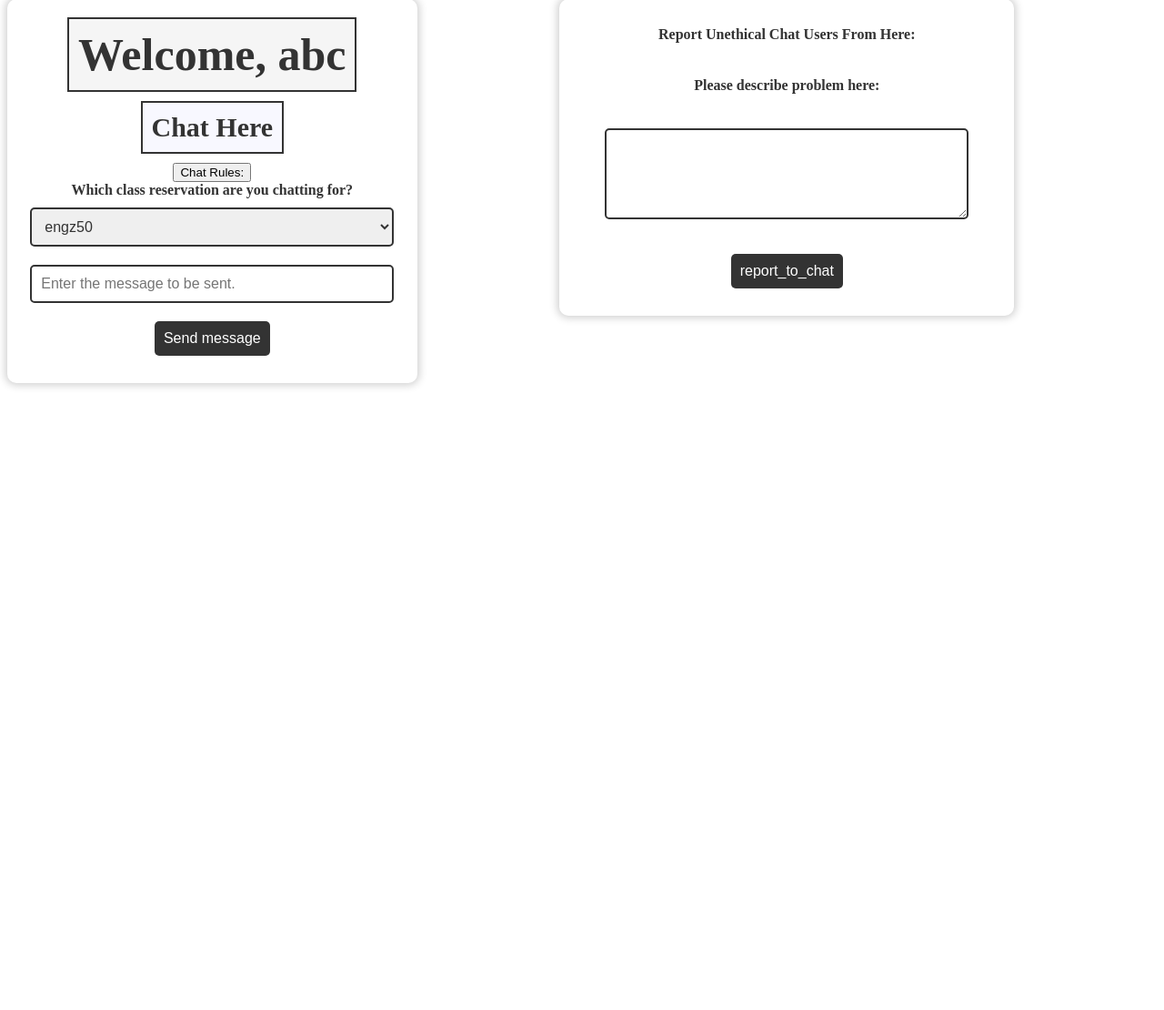
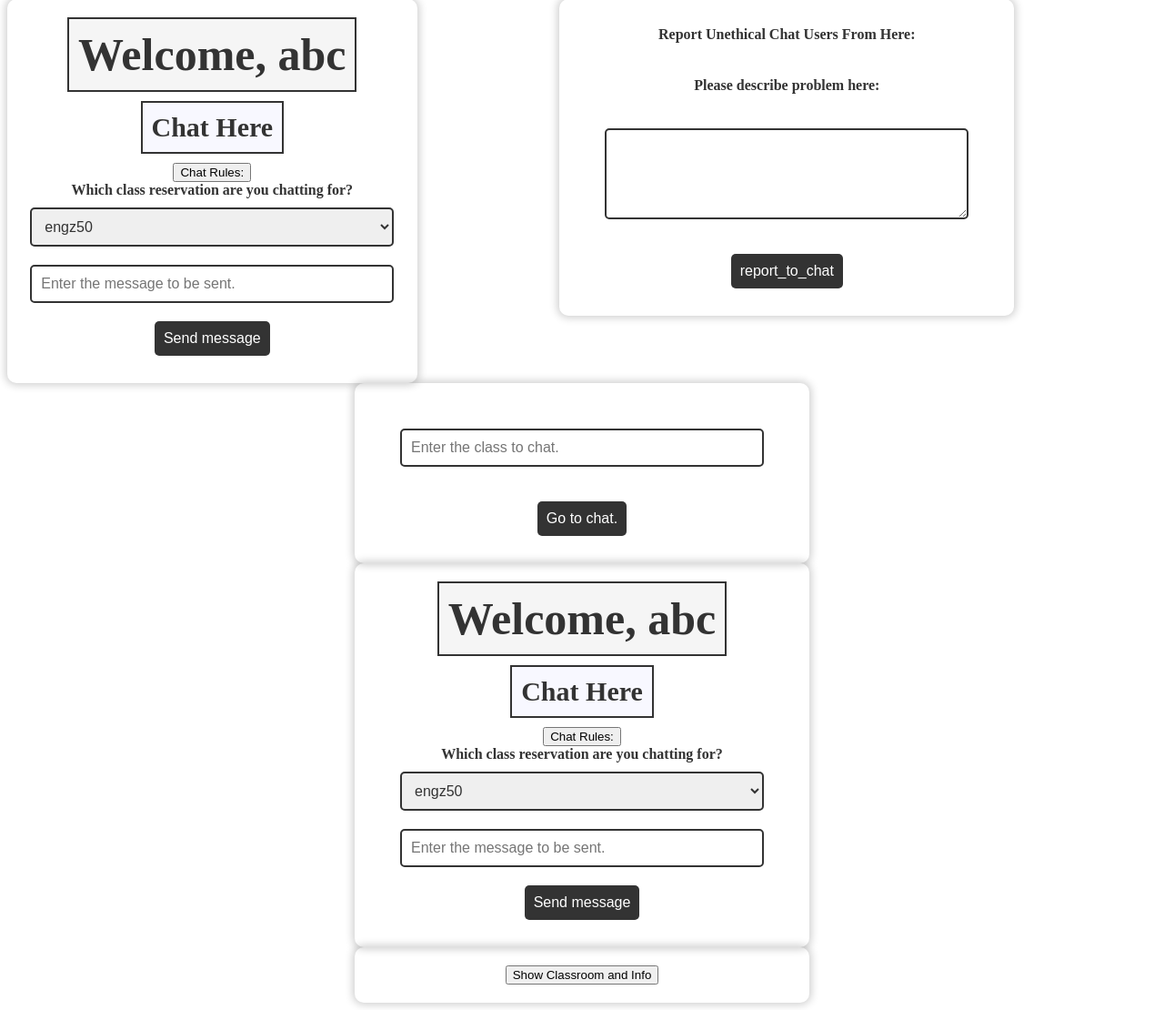
Before and after one commit to Baris000-eng/Comp491_Project, a Flask app: page /student_dashboard in a window 1280 px wide. Shown: the part 171-1281 px from the top of the page at 91% size. Before the commit the page ends 597 px from the top, so only its background shows below. Run offline with Flask 2, Linux system fonts and the light colour scheme; a user stored in the database is signed in.

Commit message:
March 25, before force push, classroom info and materials, fron end, chat form, chat gui, and chat reporting

```diff
--- a/templates/student_dashboard.html
+++ b/templates/student_dashboard.html
@@ -149,6 +149,51 @@
         <!----------------Chat *-------------------------------------------------->
 
 
+        <!----------------Chat *-------------------------------------------------->
+        <div id="chatForm"></div>
+        <form action="chat_action">
+            <label for="Please select class to chat"></label>
+            <input type="text" name="classroom" placeholder="Enter the class to chat.">
+            <br>
+            <button type="submit">Go to chat.</button>
+        </form>
+    </div>
+
+
+    <div id="chatForm">
+        <form action="" method="POST" style="text-align:center;">
+            <h1>Welcome, {{ session['username'] }}</h1>
+            <h2>Chat Here</h2>
+            <button
+                onclick="alert('Be nice in chat. You should be conducting to all the rules of the Koc University.')">Chat
+                Rules:</button>
+            <div class="chat-history-box">
+                <label for="class-select">Which class reservation are you chatting for?</label>
+                <select id="class-select" name="class">
+                    <option value="engz50">engz50</option>
+                    <option value="sci120">sci120</option>
+                    <option value="sosb10">sosb10</option>
+                    <option value="sosb09">sosb09</option>
+                </select>
+
+            </div>
+
+
+            <input type="text" name="message_to_be_sent" placeholder="Enter the message to be sent.">
+
+            <button type="submit">Send message</button>
+        </form>
+    </div>
+
+    <!----------------Chat *-------------------------------------------------->
+
+    <form action="/showTheClassroomAndInfo">
+        <input type="submit" value="Show Classroom and Info">
+    </form>
+
+
+
+
 
 
     <!----------------Javascript Code *-------------------------------------------------->
```
Lines whose indentation alone changed are shown as unchanged.
